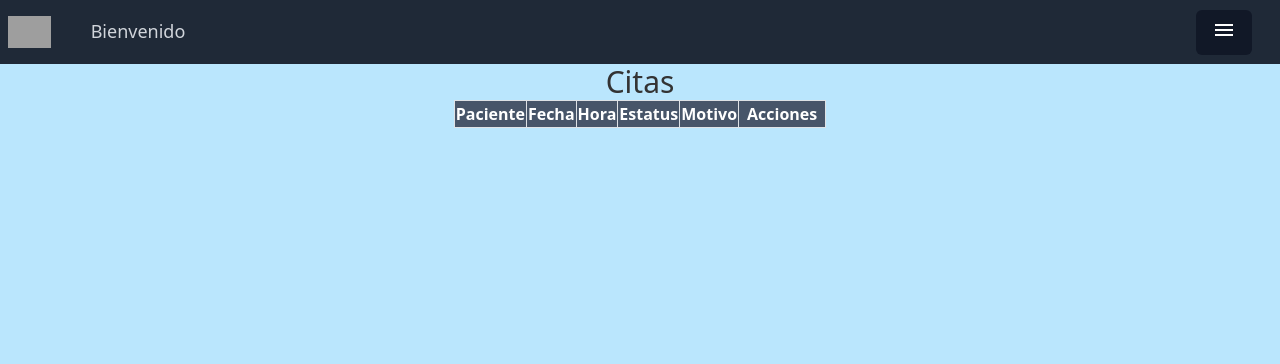
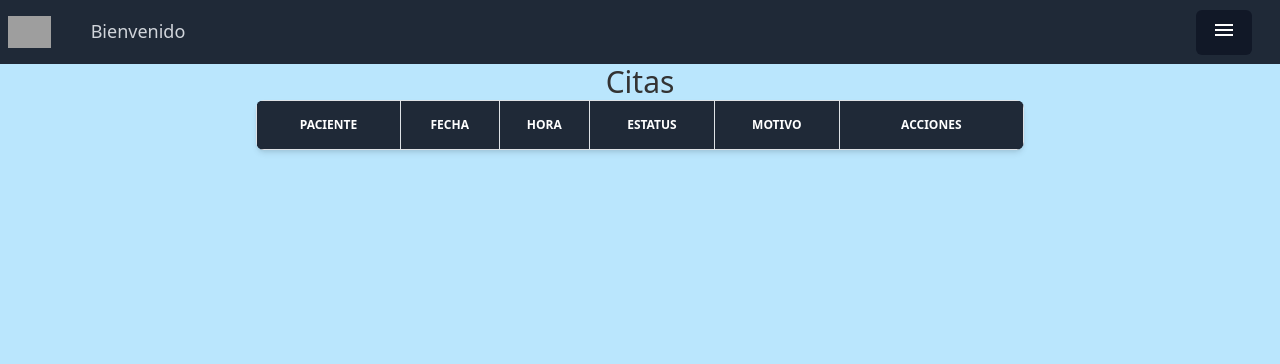
Before and after one commit to carlosavs04/MVC-Sistema-Hospitalario, a Laravel app: page /appointmentsForDoctor/1 in a window 1280 px wide. Shown: the top 364 px of the page. Run offline with Laravel 10, Linux system fonts and the light colour scheme; data comes from the database, SQL or seed files in the repository; data that the repository does not hold is empty; style sheets or scripts are compiled from the project's sources; some libraries are stand-ins or nearby versions; grey boxes are pictures that could not be loaded.

Commit message:
[UPD] Se actualizo diseño de las tablas

```diff
--- a/resources/views/appointmentsForDoctor.blade.php
+++ b/resources/views/appointmentsForDoctor.blade.php
@@ -1,5 +1,6 @@
 <!DOCTYPE html>
 <html lang="en">
+
 <head>
     <meta charset="UTF-8">
     <meta name="viewport" content="width=device-width, initial-scale=1.0">
@@ -15,6 +16,7 @@
     <title>Citas</title>
 </head>
 <x-navbar />
+
 <body class="bg-sky-200">
     <h1 class="text-center text-3xl">Citas</h1>
     @if (session('status'))
@@ -24,26 +26,26 @@
         </div>
     </div>
     @endif
-    <div class="flex justify-center">
-        <table class="table-auto border-collapse border">
-            <thead>
-                <tr class="border border-collapse bg-slate-600 text-white text-center">
-                    <th class="border">Paciente</th>
-                    <th class="border">Fecha</th>
-                    <th class="border">Hora</th>
-                    <th class="border">Estatus</th>
-                    <th class="border">Motivo</th>
+    <div class="relative overflow-x-auto shadow-md sm:rounded-lg" style="width:60%;margin:auto;">
+        <table class="w-full text-sm text-left rtl:text-right text-gray-500 dark:text-gray-400">
+            <thead class="text-xs text-white uppercase bg-gray-800 dark:bg-gray-700 dark:text-gray-400">
+                <tr style="text-align: center;">
+                    <th class="border py-3">Paciente</th>
+                    <th class="border py-3">Fecha</th>
+                    <th class="border py-3">Hora</th>
+                    <th class="border py-3">Estatus</th>
+                    <th class="border py-3">Motivo</th>
                     <th class="border px-2">Acciones</th>
                 </tr>
             </thead>
             <tbody>
                 @foreach ($appointments as $appointment)
                 <tr class="border border-collapse bg-white text-center">
-                        <td class="border">{{ $appointment->patient }} </td>
-                        <td class="border">{{ $appointment->date }}</td>
-                        <td class="border">{{ $appointment->time }}</td>
-                        <td class="border">{{ $appointment->status }}</td>
-                        <td class="border">{{ $appointment->reason }}</td>
+                    <td class="border px-6 py-2">{{ $appointment->patient }} </td>
+                    <td class="border px-6 py-2">{{ $appointment->date }}</td>
+                    <td class="border px-6 py-2">{{ $appointment->time }}</td>
+                    <td class="border px-6 py-2">{{ $appointment->status }}</td>
+                    <td class="border px-6 py-2">{{ $appointment->reason }}</td>
                     <td class="border">
                         <a class="bg-blue-500 rounded-sm px-2 text-white" href="{{ url('/editAppointment/' . $appointment->id) }}">
                             <i class="bi bi-pencil-square"></i></a>
@@ -61,8 +63,7 @@
                         @endif
                     </td>
                 </tr>
-                    <div class="modal fade" id="pendingModal-{{ $appointment->id }}"
-                        tabindex="-1" aria-labelledby="exampleModalLabel" aria-hidden="true">
+                <div class="modal fade" id="pendingModal-{{ $appointment->id }}" tabindex="-1" aria-labelledby="exampleModalLabel" aria-hidden="true">
                     <form action="/changeToPending/{{ $appointment->id }}" method="POST">
                         @method('POST')
                         @csrf
@@ -70,9 +71,7 @@
                             <div class="modal-content">
                                 <div class="modal-header">
                                     <h1 class="modal-title fs-5" id="exampleModalLabel">Marcar cita como pendiente</h1>
-                                        <button type="button" class="btn-close"
-                                            data-bs-dismiss="modal"
-                                            aria-label="Close">
+                                    <button type="button" class="btn-close" data-bs-dismiss="modal" aria-label="Close">
                                     </button>
                                 </div>
                                 <div class="modal-body">
@@ -81,16 +80,14 @@
                                     </div>
                                 </div>
                                 <div class="modal-footer">
-                                <button type="button" class="btn btn-secondary"
-                                data-bs-dismiss="modal">Cancelar</button>
+                                    <button type="button" class="btn btn-secondary" data-bs-dismiss="modal">Cancelar</button>
                                     <button type="submit" class="btn btn-primary">Guardar</button>
                                 </div>
                             </div>
                         </div>
                     </form>
                 </div>
-                    <div class="modal fade" id="doneModal-{{ $appointment->id }}"
-                        tabindex="-1" aria-labelledby="exampleModalLabel" aria-hidden="true">
+                <div class="modal fade" id="doneModal-{{ $appointment->id }}" tabindex="-1" aria-labelledby="exampleModalLabel" aria-hidden="true">
                     <form action="/changeToDone/{{ $appointment->id }}" method="POST">
                         @method('POST')
                         @csrf
@@ -98,9 +95,7 @@
                             <div class="modal-content">
                                 <div class="modal-header">
                                     <h1 class="modal-title fs-5" id="exampleModalLabel">Marcar cita como completada</h1>
-                                        <button type="button" class="btn-close"
-                                            data-bs-dismiss="modal"
-                                            aria-label="Close">
+                                    <button type="button" class="btn-close" data-bs-dismiss="modal" aria-label="Close">
                                     </button>
                                 </div>
                                 <div class="modal-body">
@@ -109,16 +104,14 @@
                                     </div>
                                 </div>
                                 <div class="modal-footer">
-                                <button type="button" class="btn btn-secondary"
-                                data-bs-dismiss="modal">Cancelar</button>
-                                <button type="submit" class="btn btn-primary">Guardar</button>
+                                <button type="button" class="text-white bg-gray-800 hover:bg-gray-900 focus:outline-none focus:ring-4 focus:ring-gray-300 font-medium rounded-lg text-sm px-5 py-2.5 me-2 mb-2 dark:bg-gray-800 dark:hover:bg-gray-700 dark:focus:ring-gray-700 dark:border-gray-700" data-bs-dismiss="modal">Cancelar</button>
+                                    <button type="submit" class="text-white bg-blue-700 hover:bg-blue-800 focus:ring-4 focus:ring-blue-300 font-medium rounded-lg text-sm px-5 py-2.5 me-2 mb-2 dark:bg-blue-600 dark:hover:bg-blue-700 focus:outline-none dark:focus:ring-blue-800">Guardar</button>
                                 </div>
                             </div>
                         </div>
                     </form>
                 </div>
-                    <div class="modal fade" id="cancelModal-{{ $appointment->id }}"
-                        tabindex="-1" aria-labelledby="exampleModalLabel" aria-hidden="true">
+                <div class="modal fade" id="cancelModal-{{ $appointment->id }}" tabindex="-1" aria-labelledby="exampleModalLabel" aria-hidden="true">
                     <form action="/changeToCancel/{{ $appointment->id }}" method="POST">
                         @method('POST')
                         @csrf
@@ -126,9 +119,7 @@
                             <div class="modal-content">
                                 <div class="modal-header">
                                     <h1 class="modal-title fs-5" id="exampleModalLabel">Marcar cita como cancelada</h1>
-                                        <button type="button" class="btn-close"
-                                            data-bs-dismiss="modal"
-                                            aria-label="Close">
+                                    <button type="button" class="btn-close" data-bs-dismiss="modal" aria-label="Close">
                                     </button>
                                 </div>
                                 <div class="modal-body">
@@ -137,9 +128,8 @@
                                     </div>
                                 </div>
                                 <div class="modal-footer">
-                                <button type="button" class="btn btn-secondary"
-                                data-bs-dismiss="modal">Cancelar</button>
-                                <button type="submit" class="btn btn-primary">Guardar</button>
+                                    <button type="button" class="text-white bg-gray-800 hover:bg-gray-900 focus:outline-none focus:ring-4 focus:ring-gray-300 font-medium rounded-lg text-sm px-5 py-2.5 me-2 mb-2 dark:bg-gray-800 dark:hover:bg-gray-700 dark:focus:ring-gray-700 dark:border-gray-700" data-bs-dismiss="modal">Cancelar</button>
+                                    <button type="submit" class="text-white bg-blue-700 hover:bg-blue-800 focus:ring-4 focus:ring-blue-300 font-medium rounded-lg text-sm px-5 py-2.5 me-2 mb-2 dark:bg-blue-600 dark:hover:bg-blue-700 focus:outline-none dark:focus:ring-blue-800">Guardar</button>
                                 </div>
                             </div>
                         </div>
@@ -150,6 +140,7 @@
         </table>
     </div>
 </body>
+
 </html>
 <script src="../path/to/flowbite/dist/flowbite.min.js"></script>
 <script src="https://cdnjs.cloudflare.com/ajax/libs/flowbite/2.2.0/flowbite.min.js"></script>
--- a/resources/views/editAppointment.blade.php
+++ b/resources/views/editAppointment.blade.php
@@ -52,7 +52,7 @@
                         <label for="motivo" class="block text-sm font-medium text-gray-600">Motivo</label>
                         <textarea name="reason" id="reason" class="mt-1 p-2 w-full border rounded-md" rows="2">{{ $appointment->reason }}</textarea>
                     </div>
-                    <button type="submit" class="bg-blue-500 text-white p-2 rounded-md">Editar cita</button>
+                    <button type="submit" class="bg-blue-500 text-white p-2 rounded-md">Guardar cambios</button>
                 </form>
             </div>
         </div>
@@ -77,7 +77,7 @@
                 data: $(this).serialize(),
             success: function(data) {
                 console.log(data);
-                history.back();
+                window.location.href = '/appointmentsForPatient/' + userId;
             },
             error: function(error) {
                 console.log(error);
```
Also changed, not shown: resources/views/appointmentsForPatient.blade.php (+5 -7 lines), resources/views/appoinment.blade.php (line endings or trailing spaces). Lines whose indentation alone changed are shown as unchanged.
